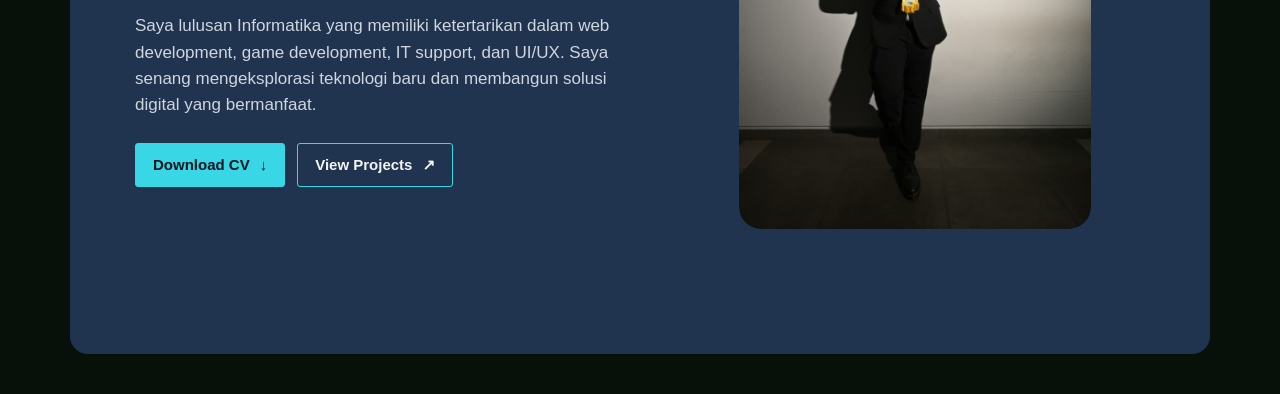
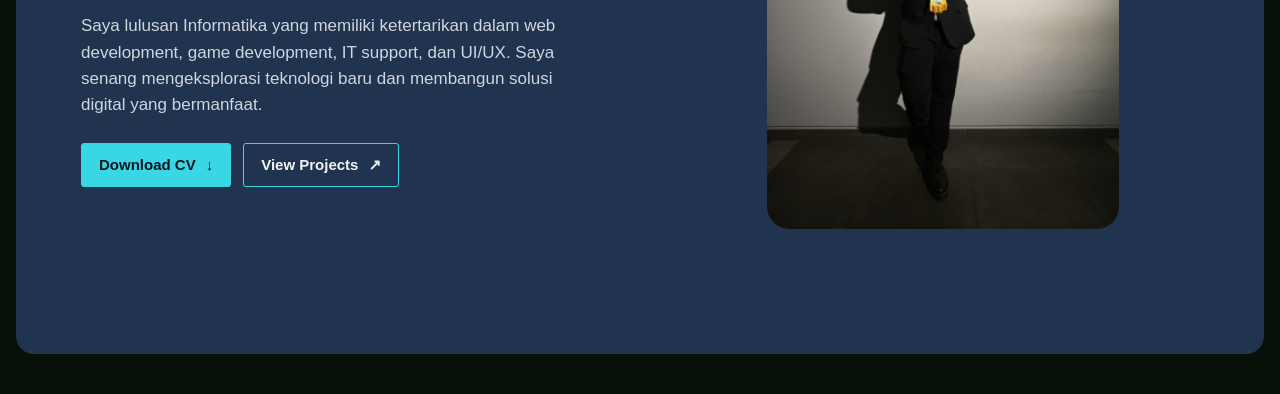
Before and after one commit to MuhFauzan07/Portofolio-MuhFauzan, a plain HTML site: page index.html in a window 1280 px wide. Shown: the part 456-850 px from the top of the page. Drawn offline with Linux system fonts and the light colour scheme.

Commit message:
Expand responsive page width

```diff
--- a/styles.css
+++ b/styles.css
@@ -7,7 +7,7 @@
   --text: #f2f4f4;
   --muted: #d0d6de;
   --line: rgba(232, 241, 245, 0.18);
-  --page-width: 1140px;
+  --page-width: 1440px;
 }
 
 * { box-sizing: border-box; }
```
